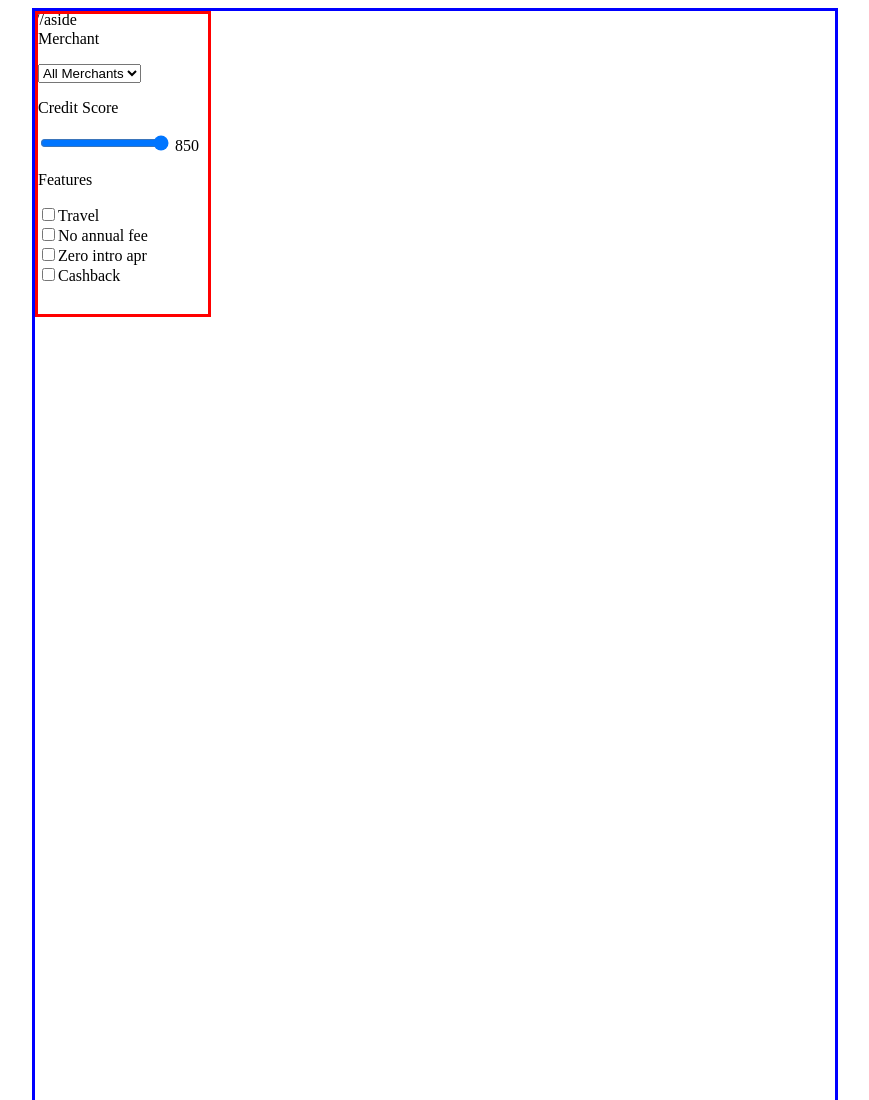
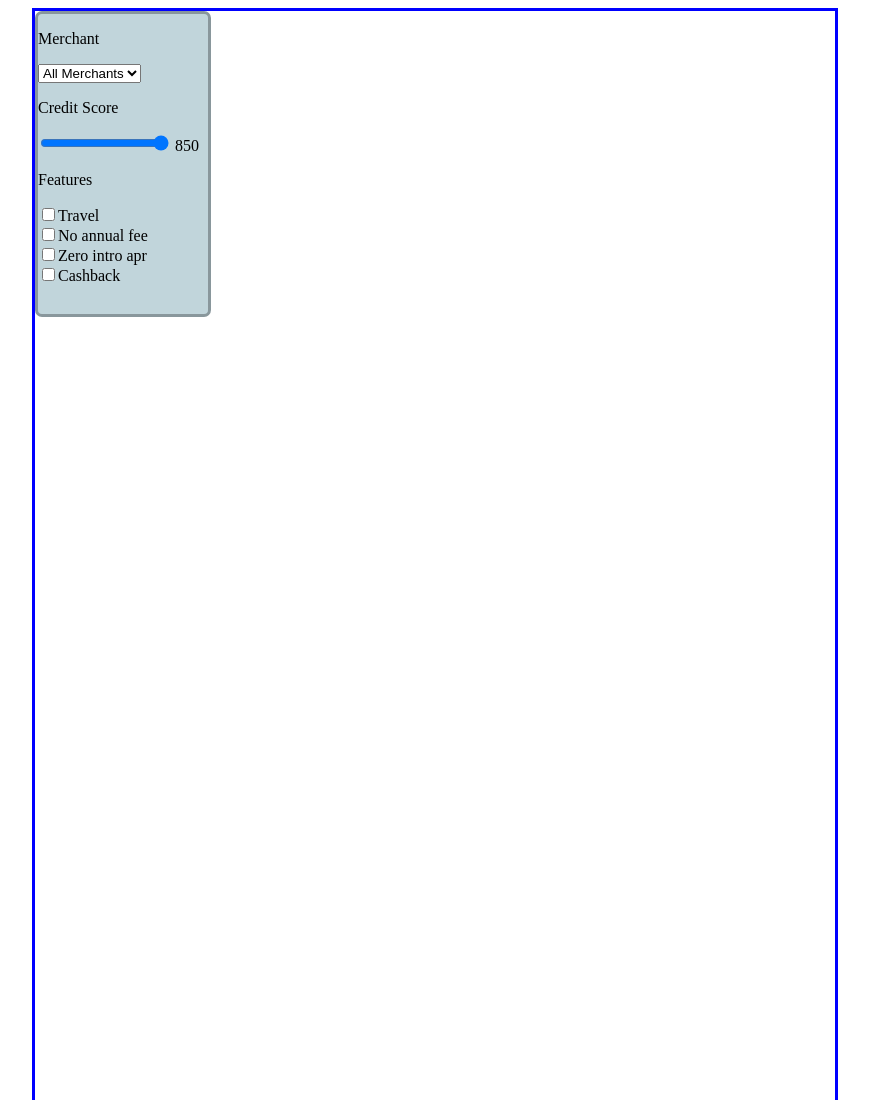
Before and after one commit to nkomirisetti/CreditCard, a plain HTML site: page index.html in a window 1280 px wide. Shown: the top 1100 px of the page, without its empty margins (51-920 px from the left). Drawn offline with Linux system fonts and the light colour scheme; no server answers.

Commit message:
Sidebar Aesthetics

```diff
--- a/mystyle.css
+++ b/mystyle.css
@@ -19,12 +19,16 @@
 
 #sidebar{
 	position: fixed;
+	border-radius: 7px;
+	border: 3px solid #89979C;
+
+	background-color: #C1D5DB;
 	/*vertical-align: top;*/
 	height: 300px;
 	width: 170;
 	display: table-cell;
 	/*position: relative;*/
-	border: 3px solid red;
+	/*border: 3px solid red;*/
 	/*max-width: 10%;
 	min-width: 142px;*/
 }
```
